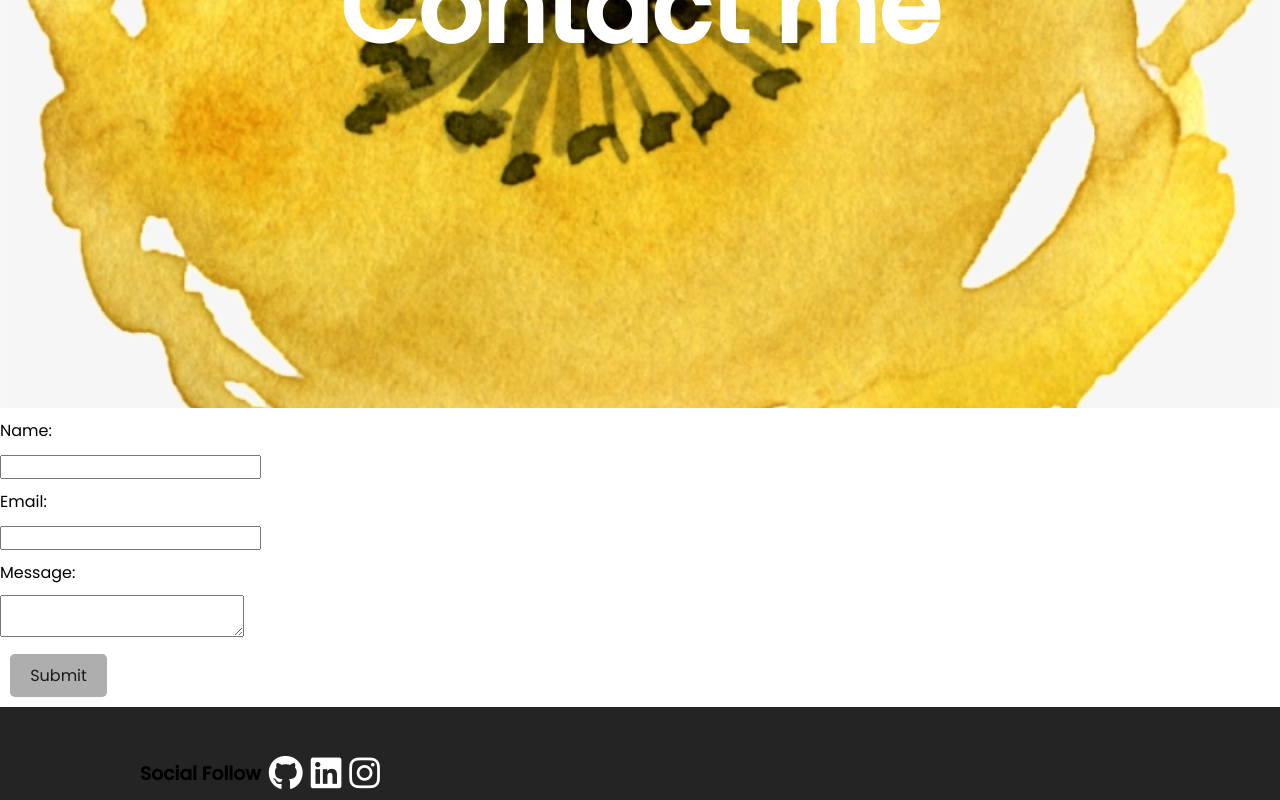
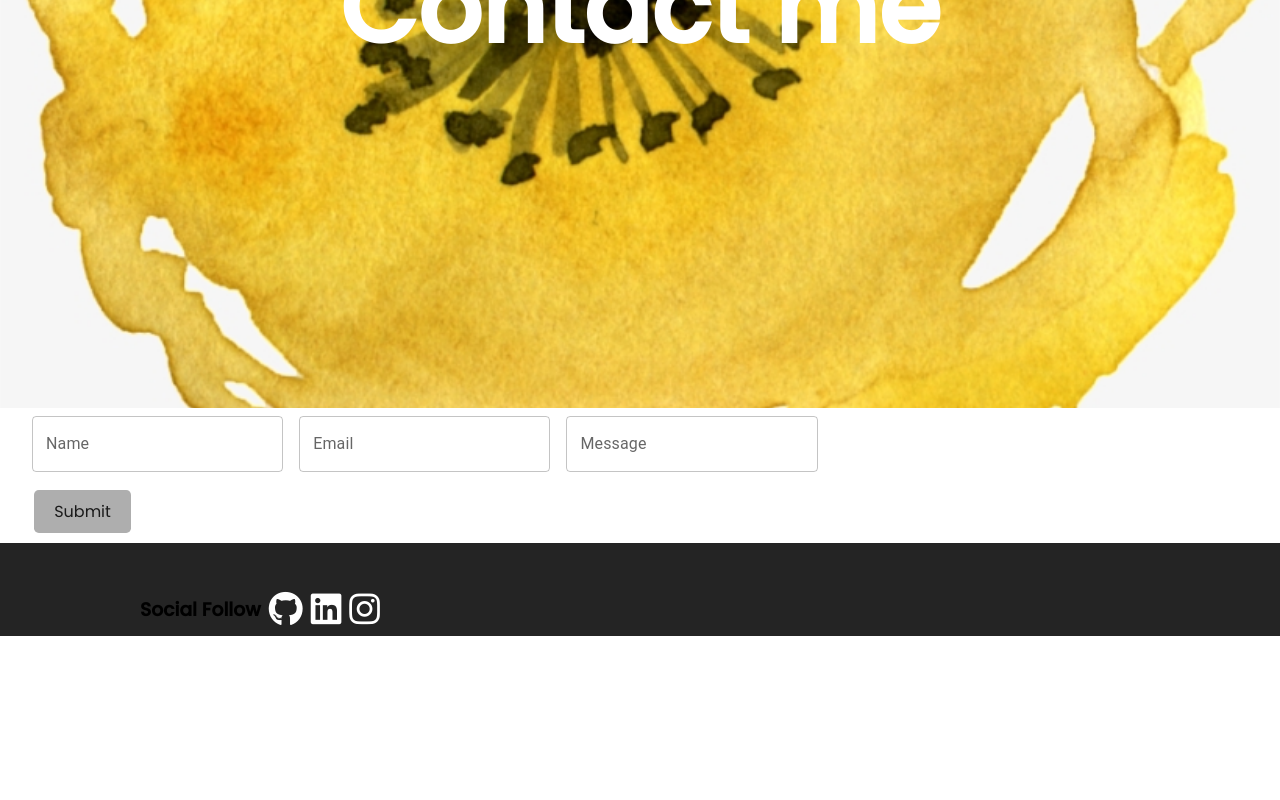
Before and after one commit to CaitlinSwickard/Caitlin-React-Portfolio, a React (Create React App) app: page /contact in a window 1280 px wide. Shown: the part 472-1272 px from the top of the page. After the commit the page ends 1108 px from the top, so only its background shows below. Built offline with nearby package versions, Linux system fonts and the light colour scheme.

Commit message:
created contact form

```diff
--- a/src/App.css
+++ b/src/App.css
@@ -53,49 +53,7 @@
 
 
 
-/* contact page form css */
-.form-btn {
-  text-align: center;
-  display: inline-block;
-  padding: 0.5rem 1.2rem;
-  margin: 10px;
-  text-decoration: none;
-  font-size: 1rem;
-  border-radius: 0.3rem;
-  border: 1px solid transparent;
-  outline: none;
-  color: #1a1a1a;
-  background-color: #aeaeae;
-  transition: color 0.2s ease-in-out, background-color 0.2s ease-in-out;
 
-}
-
-.name,
-.email,
-.message {
-  display: block;
-  width: 100%;
-  margin: 0.625rem 0;
-}
-
-.name,
-.email,
-.message {
-  display: block;
-}
-
-/* .name,
-.email,
-.message {
-  width: 100%;
-  padding: 0.65rem;
-  color: #1a1a1a;
-  background-color: #ffffff;
-  margin: 0.600rem 0;
-  font-size: 1rem;
-  border: 1px solid #484848;
-  border-radius: 0.3rem;
-} */
 
 
 
--- /dev/null
+++ b/src/components/ContactForm.css
@@ -0,0 +1,22 @@
+/* contact page form css */
+.form-btn {
+  text-align: center;
+  display: inline-block;
+  padding: 0.5rem 1.2rem;
+  margin: 10px;
+  text-decoration: none;
+  font-size: 1rem;
+  border-radius: 0.3rem;
+  border: 1px solid transparent;
+  outline: none;
+  color: #1a1a1a;
+  background-color: #aeaeae;
+  transition: color 0.2s ease-in-out, background-color 0.2s ease-in-out;
+
+}
+/*
+.form {
+  display: flex;
+  flex-direction: column;
+  color: red;
+} */
--- /dev/null
+++ b/src/components/ContactForm.js
@@ -0,0 +1,54 @@
+import * as React from 'react';
+import './ContactForm.css';
+
+import Box from '@mui/material/Box';
+import TextField from '@mui/material/TextField';
+
+
+export default function MultilineTextFields() {
+  const [value, setValue] = React.useState('');
+
+  const handleChange = (event) => {
+    setValue(event.target.value);
+  };
+
+  return (
+    <Box
+      component="form"
+      sx={{
+        '& .MuiTextField-root': { m: 1, width: '25ch' },
+      }}
+      noValidate
+      autoComplete="off"
+    >
+      <div>
+        <TextField
+          id="outlined-multiline-flexible"
+          label="Name"
+          multiline
+          // maxRows={4}
+          fullWidth
+          value={value}
+          onChange={handleChange}
+        />
+        <TextField
+          id="outlined-textarea"
+          label="Email"
+          placeholder=""
+          fullWidth
+          multiline
+        />
+        <TextField
+          id="outlined-multiline-static"
+          label="Message"
+          fullWidth
+          multiline
+          // rows={4}
+          defaultValue=""
+        />
+      </div>
+     <button className="form-btn">Submit</button>
+
+    </Box>
+  );
+}
--- a/src/components/pages/Contact.js
+++ b/src/components/pages/Contact.js
@@ -1,29 +1,23 @@
 import React from 'react';
 import '../../App.css';
 import Footer from '../Footer';
+import { Container } from '@material-ui/core';
+import Grid from '@material-ui/core/Grid';
+// import Box from '@mui/material/Box';
+// import TextField from '@mui/material/TextField';
+import MultilineTextFields from '../ContactForm';
 
 export default function Contact() {
   return (
     <>
       <h1 className="contact">Contact me</h1>
-      <container className="contact-container">
-        <form>
-          <div>
-            <label className="name">Name:</label>
-            <input type="text" id="name" required />
-          </div>
-          <div>
-            <label className="email">Email:</label>
-            <input type="email" id="email" required />
-          </div>
-          <div>
-            <label className="message">Message:</label>
-            <textarea id="message" required />
-          </div>
-          {/* <button type="submit"></button> */}
-        </form>
-        <button className="form-btn">Submit</button>
-      </container>
+      <Container>
+        <Grid container>
+          <Grid item xs={12} >
+            <MultilineTextFields />
+          </Grid>
+        </Grid>
+      </Container>
       <Footer />
     </>
   )
```
Also changed, not shown: src/images/yellow-circle.png (deleted).
